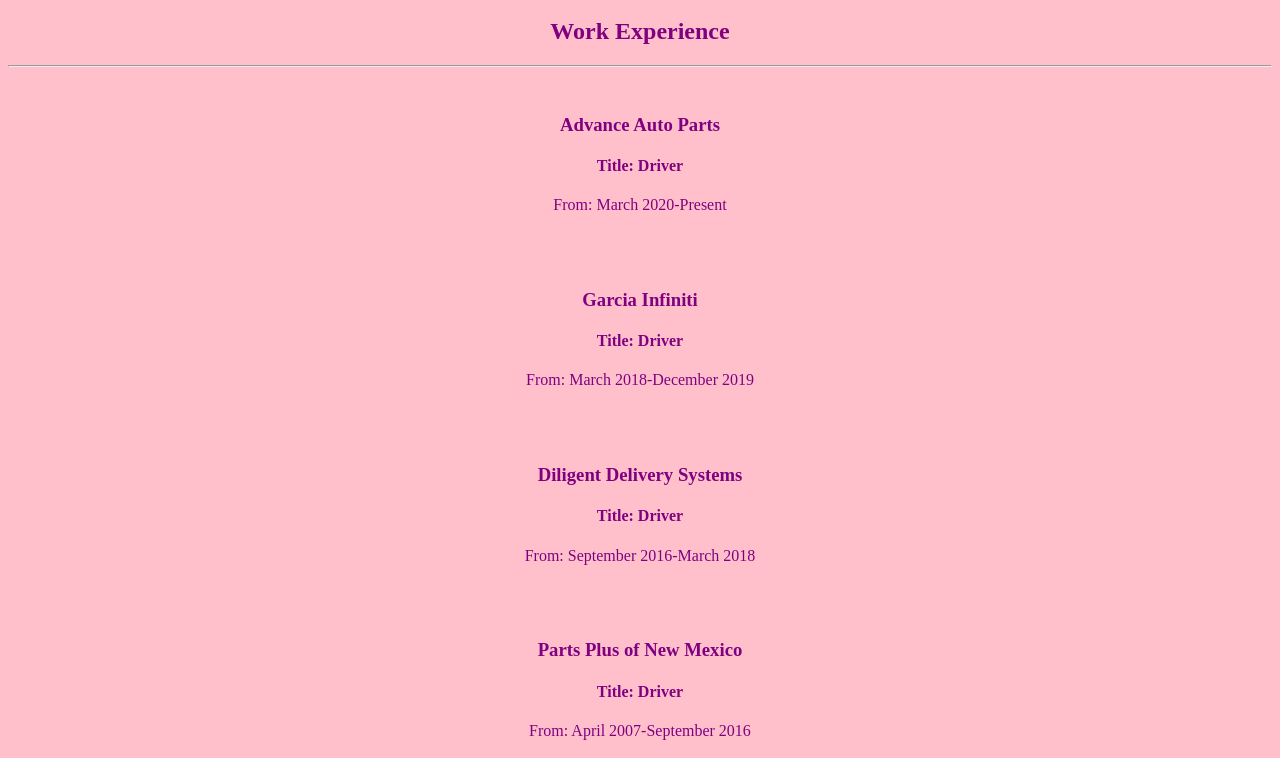
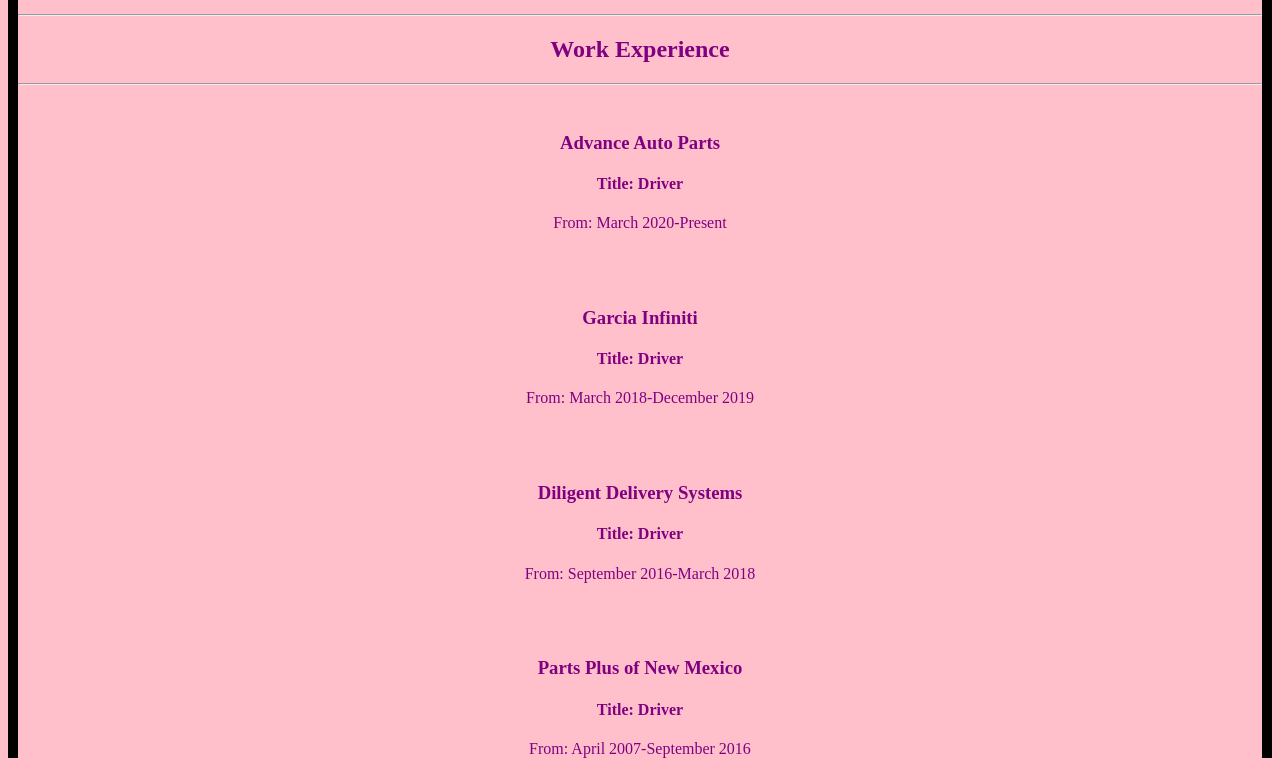
Before and after one commit to JennineCopp/Project1, a plain HTML site: page portfolio_update_v1/resume.html in a window 1280 px wide. Shown: the part 123-881 px from the top of the page. Drawn offline with Linux system fonts and the light colour scheme.

Commit message:
Update style1.css
added border to resume

```diff
--- a/portfolio_update_v1/style1.css
+++ b/portfolio_update_v1/style1.css
@@ -1,5 +1,10 @@
 body {
     background-color: pink;
+    border-left: 10px solid black;
+    border-right: 10px solid black;
+    border-top: 10px solid black;
+    border-bottom: 10px solid black;
+
 
 }
 
```
